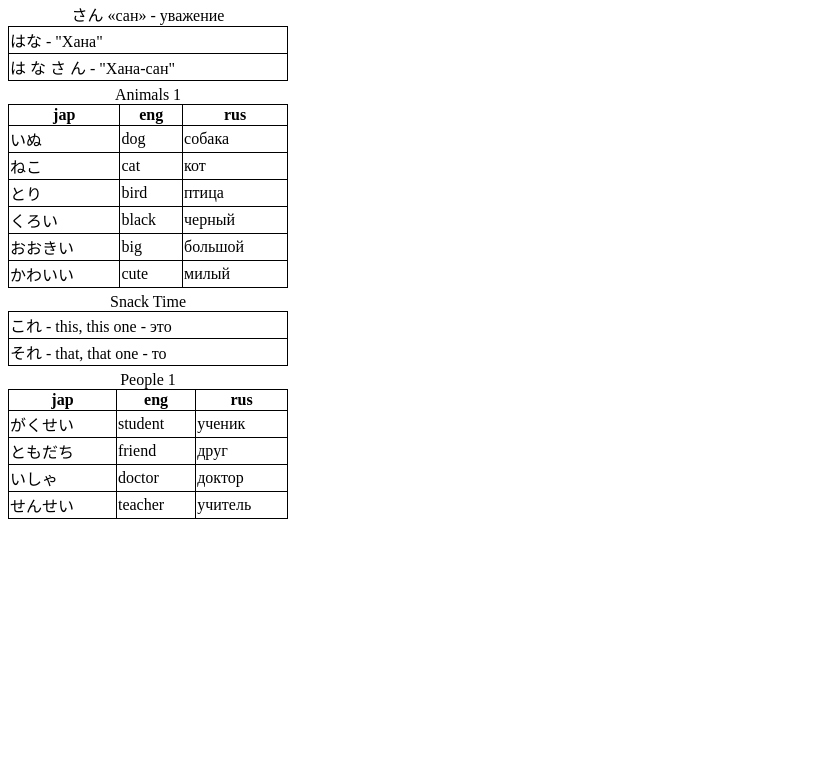
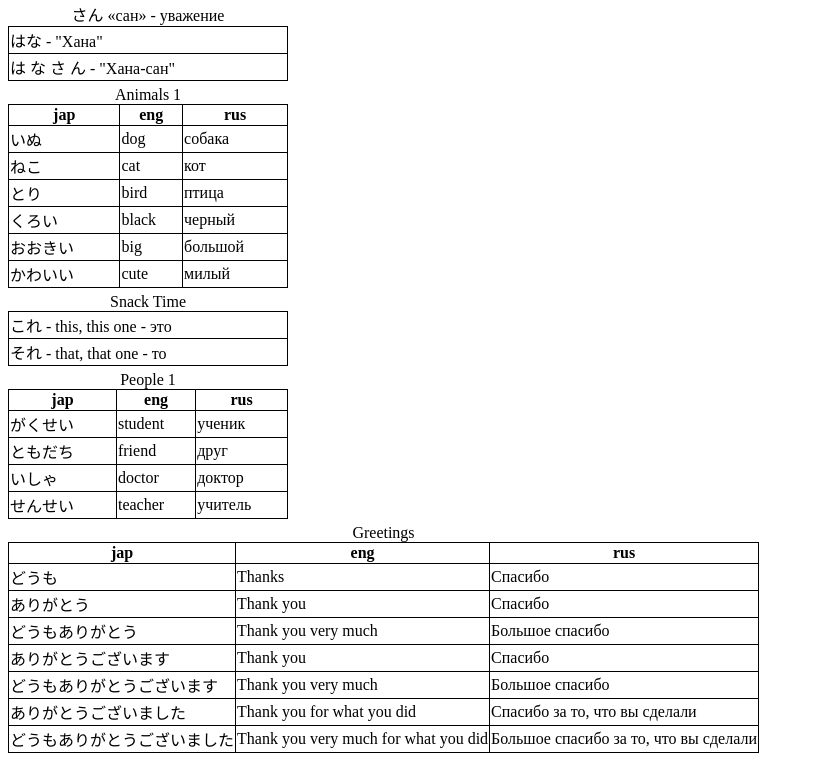
Before and after one commit to viad8991ad/japan, a plain HTML site: page index.html in a window 1280 px wide. Shown: the part 966-1727 px from the top of the page, without its empty margins (0-814 px from the left). Before the commit the page ends 1493 px from the top, so only its background shows below. Drawn offline with Linux system fonts and the light colour scheme.

Commit message:
add Greetings

```diff
--- a/index.html
+++ b/index.html
@@ -328,6 +328,49 @@
         <td>учитель</td>
     </tr>
 </table>
+<table>
+    <caption>Greetings</caption>
+    <tr>
+        <th>jap</th>
+        <th>eng</th>
+        <th>rus</th>
+    </tr>
+    <tr>
+        <td>どうも</td>
+        <td>Thanks</td>
+        <td>Спасибо</td>
+    </tr>
+    <tr>
+        <td>ありがとう</td>
+        <td>Thank you</td>
+        <td>Спасибо</td>
+    </tr>
+    <tr>
+        <td>どうもありがとう</td>
+        <td>Thank you very much</td>
+        <td>Большое спасибо</td>
+    </tr>
+    <tr>
+        <td>ありがとうございます</td>
+        <td>Thank you</td>
+        <td>Спасибо</td>
+    </tr>
+    <tr>
+        <td>どうもありがとうございます</td>
+        <td>Thank you very much</td>
+        <td>Большое спасибо</td>
+    </tr>
+    <tr>
+        <td>ありがとうございました</td>
+        <td>Thank you for what you did</td>
+        <td>Спасибо за то, что вы сделали</td>
+    </tr>
+    <tr>
+        <td>どうもありがとうございました</td>
+        <td>Thank you very much for what you did</td>
+        <td>Большое спасибо за то, что вы сделали</td>
+    </tr>
+</table>
 </body>
 <style>
     .row {
```
